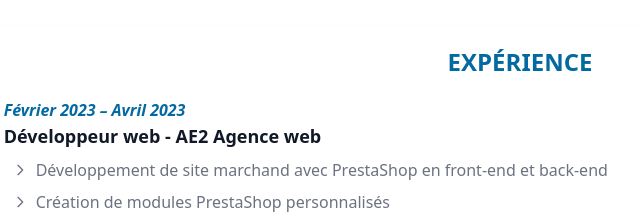
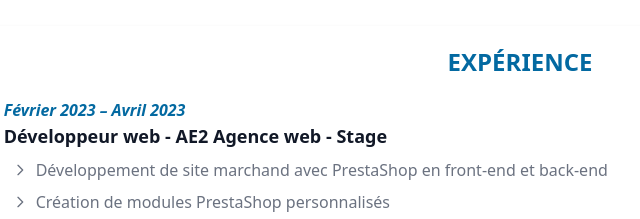
Before and after one commit to ClemCoisc/Site-CV---Clement-Coiscaud, a plain HTML site: page index.html in a window 1280 px wide. Shown: the part 1580-1799 px from the top of the page, 120-760 px from the left. Drawn offline with nearby package versions, Linux system fonts and the light colour scheme.

Commit message:
Modification stage

```diff
--- a/index.html
+++ b/index.html
@@ -297,7 +297,7 @@
                             </div>
                             <time class="mb-1 text-base italic font-semibold text-sky-700 leading-none ">Février 2023 –
                                 Avril 2023</time>
-                            <h3 class="text-lg font-semibold text-gray-900">Développeur web - AE2 Agence web
+                            <h3 class="text-lg font-semibold text-gray-900">Développeur web - AE2 Agence web - Stage
                             </h3>
                             <p class="mb-2">
                             <ul class="mb-8 space-y-2 text-left text-gray-500">
```
